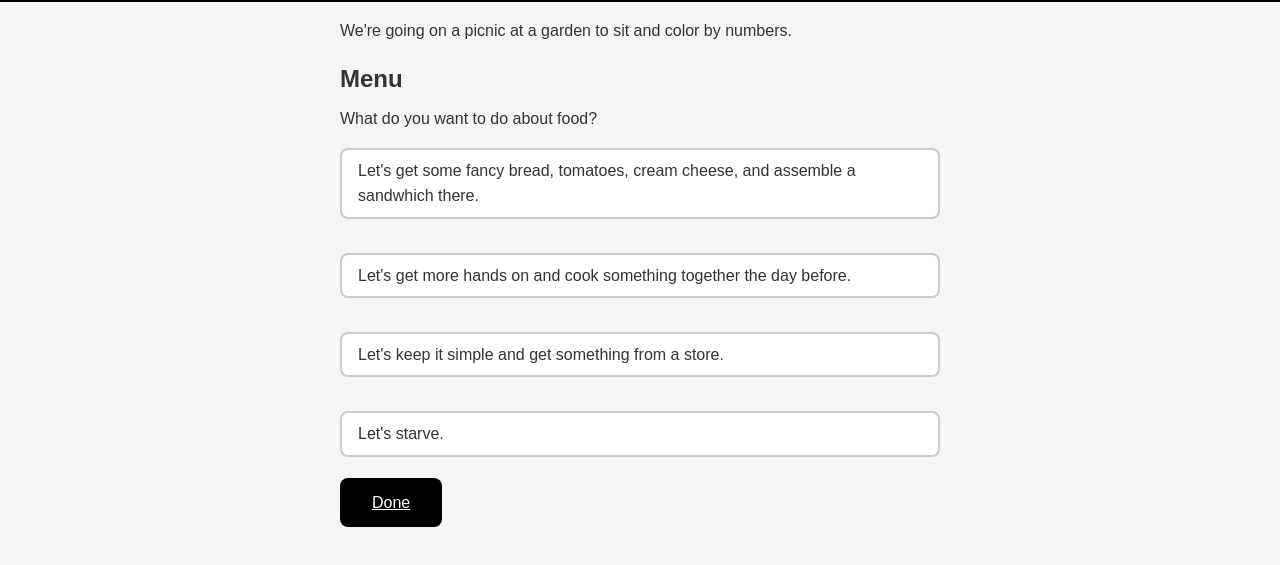
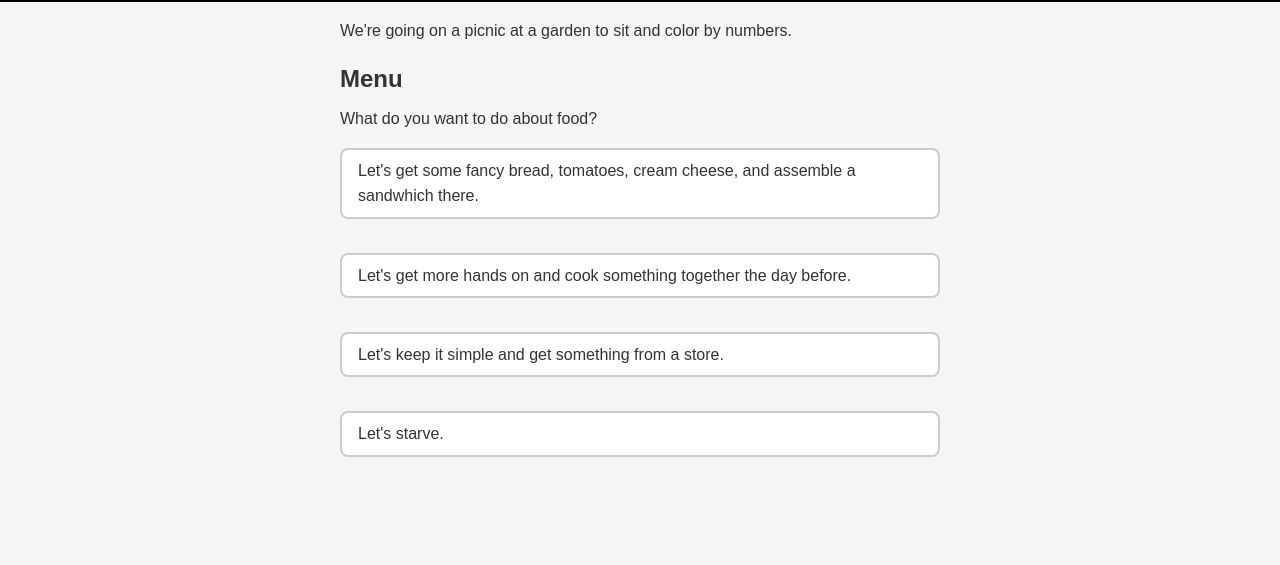
Before and after one commit to irtizaaah/date, a plain HTML site: page index.html in a window 1280 px wide. Shown: the part 81-646 px from the top of the page. Drawn offline with Linux system fonts and the light colour scheme.

Commit message:
Update index.html

```diff
--- a/index.html
+++ b/index.html
@@ -112,7 +112,6 @@
         <label for="answer4">Let's starve.</label><br>
       </form>
     </section>
-    <a href="Date.ics" download="Date.ics" id="done-button">Done</a>
   </main>
 
   <script>
```
